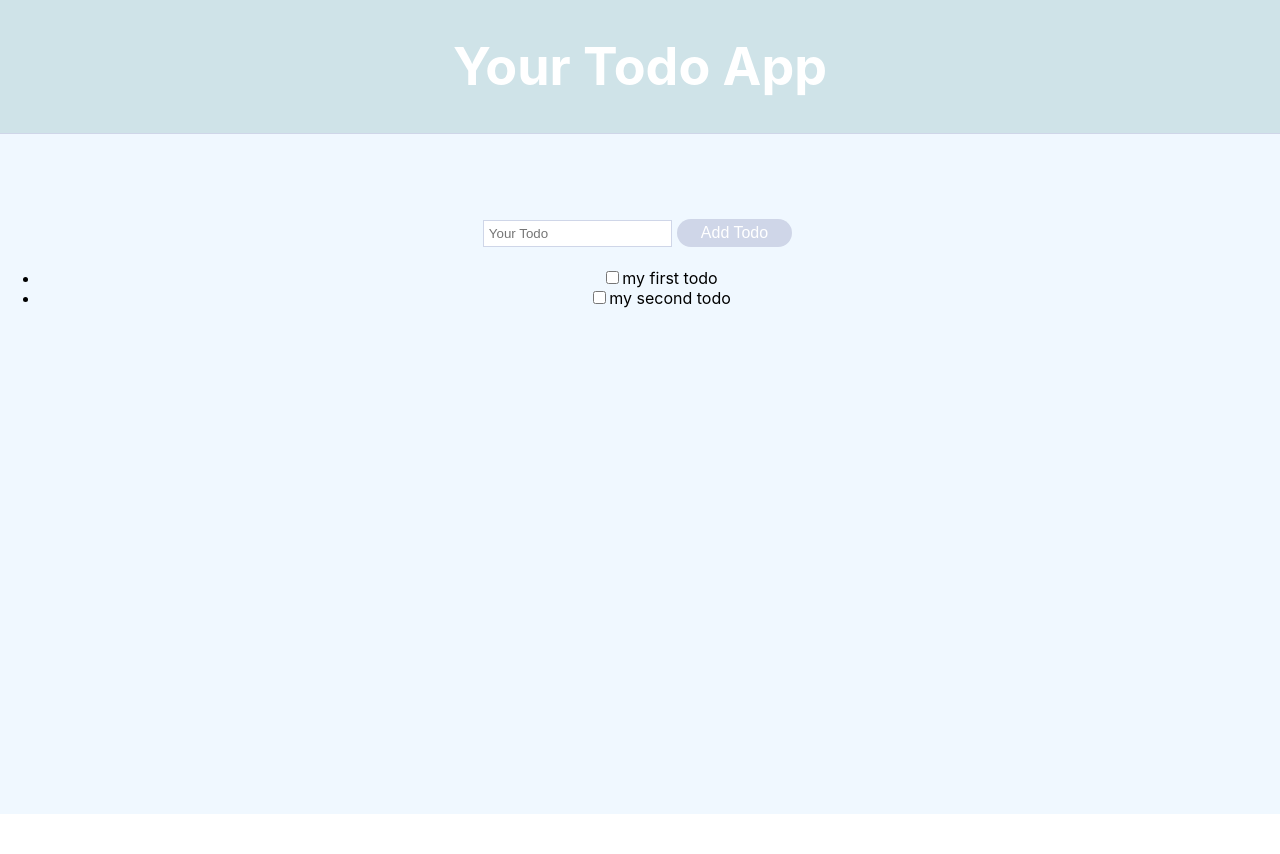
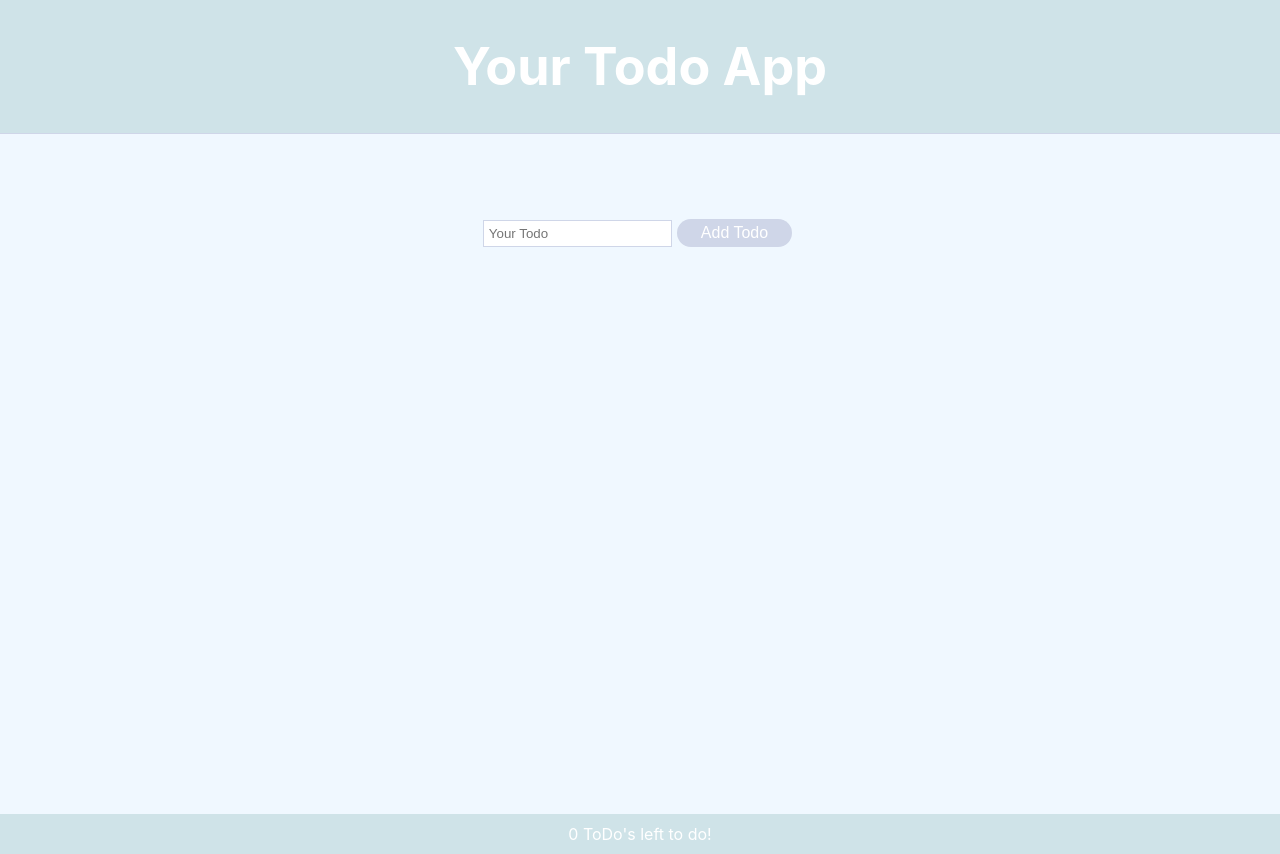
Before and after one commit to maureenoldyck/intro-react, a React (Create React App) app: page / in a window 1280 px wide. Before the commit the page ends 814 px from the top, so only its background shows below. Built offline with nearby package versions, Linux system fonts and the light colour scheme.

Commit message:
Add state

```diff
--- a/src/App.js
+++ b/src/App.js
@@ -1,10 +1,14 @@
 import './App.css';
-import React from 'react';
+import React, { useState } from 'react';
 import Form from './components/Form'
 import ToDoList from './components/ToDoList'
 
 
 const App = () => {
+
+    const [todos, setTodos] = useState([]);
+    const [newTodo, setNewTodo] = useState("");
+
 
   return (
 
@@ -13,9 +17,10 @@ const App = () => {
         <h1> Your Todo App </h1>
       </header>
         <div className='content'>
-          <Form />
-          <ToDoList />
+          <Form todos={todos} setTodos={setTodos} newTodo={newTodo} setNewTodo={setNewTodo}/>
+          <ToDoList todos={todos} setTodos={setTodos}  />
         </div>
+        <footer className="footer" > {todos.filter(todo => !todo.completed).length} ToDo's left to do! </footer>
     </div>
   );
 }
--- a/src/components/Form.js
+++ b/src/components/Form.js
@@ -1,11 +1,26 @@
-import React from 'react'
-// import { v4 as uuidv4 } from 'uuid';
+import React, {useRef} from 'react'
+import { v4 as uuidv4 } from 'uuid';
 
-const Form = () => {
+const Form = ({newTodo, setNewTodo, todos, setTodos}) => {
+    const inputRef = useRef();
+
+    const addTodoHandler = (e) => {
+        e.preventDefault();
+        const inputElement = inputRef.current;
+        setTodos([
+            ...todos,
+            {
+                text:  inputElement.value,
+                key: uuidv4()
+            }
+        ])
+        inputElement.value = null;
+    }
+
     return (
         <form>
-            <input type='text' placeholder='Your Todo'></input>
-            <button> Add Todo </button>
+            <input type='text' placeholder='Your Todo' ref={inputRef}></input>
+            <button onClick={addTodoHandler}> Add Todo </button>
         </form>
     );
 }
--- a/src/components/ToDo.js
+++ b/src/components/ToDo.js
@@ -1,15 +1,16 @@
-import React, {useState}  from 'react'
+import React  from 'react'
 
-const Todo = () => {
+const Todo = ({todos}) => {
 
-    const initialTodos = ["my first todo", "my second todo"]
-    const [todos, setTodos] = useState(initialTodos)
+    const completeHandler = () => {
+
+    }
 
     return (
         <div>
             {todos.map((todo) =>
             <li>
-                <input type='checkbox' />
+                <input onChange={completeHandler} className=" " type='checkbox' />
                 {todo}
             </li>
             )}
--- a/src/components/ToDoList.js
+++ b/src/components/ToDoList.js
@@ -1,11 +1,12 @@
 import React from 'react'
 import ToDo from './ToDo'
 
-const ToDoList = () => {
+const ToDoList = ({todos}) => {
+
     return (
         <div>
             <ul>
-                < ToDo />
+                < ToDo todos={todos} />
             </ul>
         </div>
     );
```
